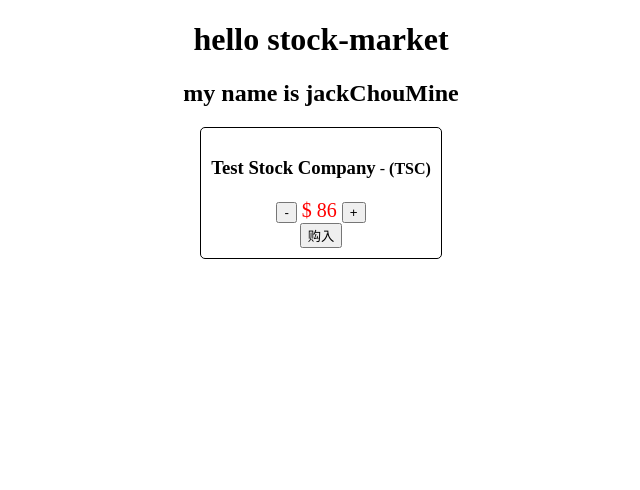
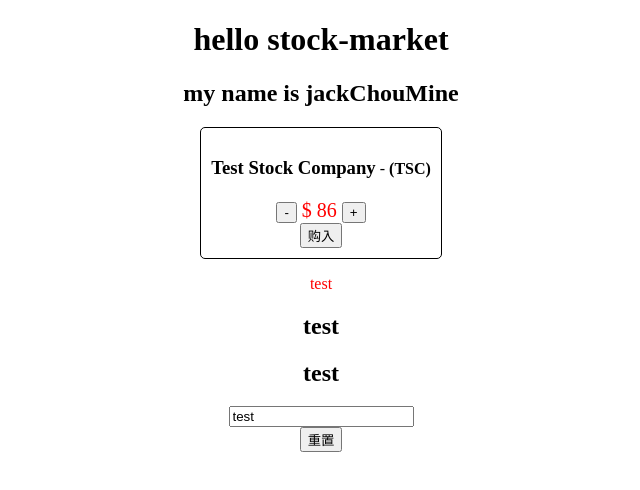
Before and after one commit to jackchoumine/stock-market, an Angular app: page / in a window 1280 px wide. Shown: the top 490 px of the page, without its empty margins (319-959 px from the left). Built offline with nearby package versions, Linux system fonts and the light colour scheme.

Commit message:
事件实现双向绑定

```diff
--- a/src/app/app.component.html
+++ b/src/app/app.component.html
@@ -2,7 +2,7 @@
  * @Description: 根组件模板
  * @Date: 2020-09-28 03:04:08 +0800
  * @Author: JackChouMine
- * @LastEditTime: 2020-10-03 18:18:27 +0800
+ * @LastEditTime: 2020-10-04 18:33:25 +0800
  * @LastEditors: JackChouMine
 -->
 <div style="text-align: center;">
@@ -11,4 +11,5 @@
   </h1>
   <h2>my name is {{author}}</h2>
   <app-stock-item></app-stock-item>
+  <app-create-stock></app-create-stock>
 </div>
--- a/src/app/app.module.ts
+++ b/src/app/app.module.ts
@@ -11,11 +11,13 @@ import { NgModule } from '@angular/core';
 import { AppRoutingModule } from './app-routing.module';
 import { AppComponent } from './app.component';
 import { StockItemComponent } from './stock/stock-item/stock-item.component';
+import { CreateStockComponent } from './stock/create-stock/create-stock.component';
 
 @NgModule({
   declarations: [
     AppComponent,
-    StockItemComponent
+    StockItemComponent,
+    CreateStockComponent
   ],
   imports: [
     BrowserModule,
--- /dev/null
+++ b/src/app/stock/create-stock/create-stock.component.html
@@ -0,0 +1,23 @@
+<!--
+ * @Description: 模板驱动表单
+ * @Date: 2020-10-04 18:25:02 +0800
+ * @Author: JackChouMine
+ * @LastEditTime: 2020-10-04 18:48:48 +0800
+ * @LastEditors: JackChouMine
+-->
+<p [textContent]="stock.name"></p>
+<h2>{{stock.name}}</h2>
+<h2 [innerHtml]="stock.name"></h2>
+<div class="form-group">
+  <form>
+    <div>
+      <input type="text" placeholder="请输入股票名字" [value]="stock.name" (input)="stock.name=$event.target.value">
+    </div>
+  </form>
+  <button (click)="stock.name='test'">重置</button>
+</div>
+<style>
+  p {
+    color: red
+  }
+</style>
--- /dev/null
+++ b/src/app/stock/create-stock/create-stock.component.ts
@@ -0,0 +1,25 @@
+/*
+ * @Description:
+ * @Date: 2020-10-04 18:25:02 +0800
+ * @Author: JackChouMine
+ * @LastEditTime: 2020-10-04 18:57:15 +0800
+ * @LastEditors: JackChouMine
+ */
+import { Component, OnInit } from '@angular/core';
+import { Stock } from '../../model/stock';
+
+@Component({
+  selector: 'app-create-stock',
+  templateUrl: './create-stock.component.html',
+  styleUrls: ['./create-stock.component.scss']
+})
+export class CreateStockComponent implements OnInit {
+  public stock: Stock;
+  constructor() {
+  }
+
+  ngOnInit(): void {
+    this.stock = new Stock('test', 'MyStock', 100, 90);
+  }
+
+}
--- a/src/app/stock/stock-item/stock-item.component.ts
+++ b/src/app/stock/stock-item/stock-item.component.ts
@@ -2,7 +2,7 @@
  * @Description: 股票组件
  * @Date: 2020-09-29 01:33:58 +0800
  * @Author: JackChouMine
- * @LastEditTime: 2020-10-03 18:23:01 +0800
+ * @LastEditTime: 2020-10-04 18:34:59 +0800
  * @LastEditors: JackChouMine
  */
 import { Component, OnInit } from '@angular/core';
```
Also changed, not shown: src/app/stock/create-stock/create-stock.component.scss (added), 1 other file (tests, documents, lock files or other folders).
